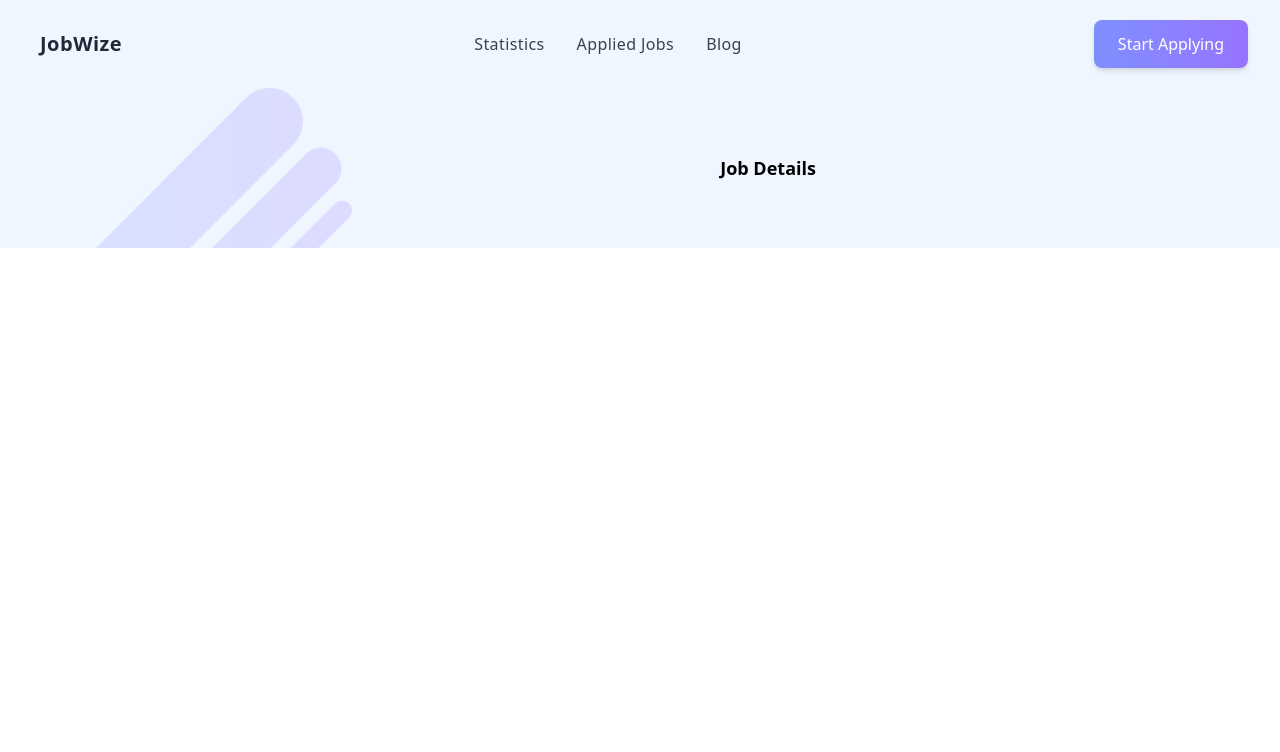
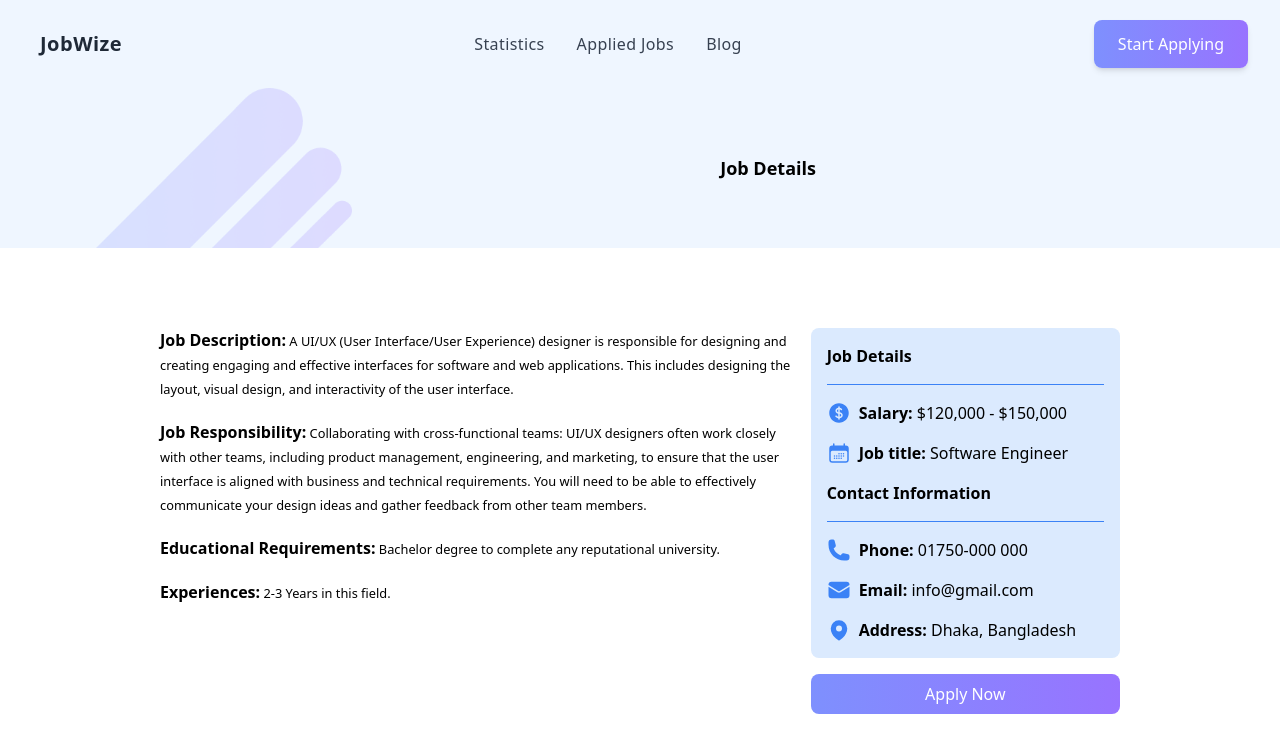
Before and after one commit to mhemon/JobWize, a React (Vite) app: page /job-details/1 in a window 1280 px wide. Shown: the top 752 px of the page. Built offline with nearby package versions, Linux system fonts and the light colour scheme.

Commit message:
job details content added

```diff
--- a/src/components/JobDetails/JobDetails.jsx
+++ b/src/components/JobDetails/JobDetails.jsx
@@ -1,6 +1,7 @@
 import React, { useEffect, useState } from 'react';
 import { useLoaderData, useParams } from 'react-router-dom';
 import headerImg from '../../assets/All Images/Vector.png'
+import { MapPinIcon, CurrencyDollarIcon, CalendarDaysIcon, PhoneIcon, EnvelopeIcon } from '@heroicons/react/24/solid'
 
 const JobDetails = () => {
     const data = useLoaderData()
@@ -18,7 +19,68 @@ const JobDetails = () => {
                 </div>
             </div>
 
+            <div className='w-3/4 mx-auto'>
+                <div class="grid grid-cols-3 gap-4">
+                    <div class="col-span-2 pt-20">
+                        {/* Job description */}
+                        <p><span className='font-bold'>Job Description:</span><small> A UI/UX (User Interface/User Experience) designer is responsible for designing and creating engaging and effective interfaces for software and web applications. This includes designing the layout, visual design, and interactivity of the user interface.</small></p>
+                        {/* Job responsibility */}
+                        <p className='pt-5'><span className='font-bold'>Job Responsibility:</span><small> Collaborating with cross-functional teams: UI/UX designers often work closely with other teams, including product management, engineering, and marketing, to ensure that the user interface is aligned with business and technical requirements. You will need to be able to effectively communicate your design ideas and gather feedback from other team members.</small></p>
+                        {/* Educational Requirements */}
+                        <p className='pt-5'><span className='font-bold'>Educational Requirements:</span><small> Bachelor degree to complete any reputational university.</small></p>
+                        {/*Experiences Requirements */}
+                        <p className='pt-5'><span className='font-bold'>Experiences:</span><small> 2-3 Years in this field.</small></p>
+                    </div>
+                    {/* sidebar section */}
+                    <div class="col-span-1 pt-20">
 
+                        {/* sidebar main container */}
+                        <div className='bg-blue-100 px-4 pt-4 rounded-lg'>
+                            <h3 className='font-bold pb-4'>Job Details</h3>
+                            <div className='border-b border-blue-500'></div>
+
+                            {/* salary */}
+                            <div className='flex gap-2 py-4'>
+                                <CurrencyDollarIcon className='h-6 text-blue-500' />
+                                <p><span className='font-bold'>Salary:</span> {salary}</p>
+                            </div>
+
+                            {/* job title */}
+                            <div className='flex gap-2 pb-4'>
+                                <CalendarDaysIcon className='h-6 text-blue-500' />
+                                <p><span className='font-bold'>Job title:</span> {vacancyName}</p>
+                            </div>
+
+                            {/* job details */}
+                            <h3 className='font-bold pb-4'>Contact Information</h3>
+                            <div className='border-b border-blue-500'></div>
+
+                            {/* phone */}
+                            <div className='flex gap-2 py-4'>
+                                <PhoneIcon className='h-6 text-blue-500' />
+                                <p><span className='font-bold'>Phone:</span> 01750-000 000</p>
+                            </div>
+
+                            {/* email */}
+                            <div className='flex gap-2 pb-4'>
+                                <EnvelopeIcon className='h-6 text-blue-500' />
+                                <p><span className='font-bold'>Email:</span> info@gmail.com</p>
+                            </div>
+
+                            {/* address */}
+                            <div className='flex gap-2 pb-4'>
+                                <MapPinIcon className='h-6 text-blue-500' />
+                                <p><span className='font-bold'>Address:</span> Dhaka, Bangladesh</p>
+                            </div>
+
+                        </div>
+                        {/* apply now btn */}
+                        <div className='my-4 text-center'>
+                            <button className='apply-btn'>Apply Now</button>
+                        </div>
+                    </div>
+                </div>
+            </div>
 
         </div>
     );
--- a/src/index.css
+++ b/src/index.css
@@ -42,6 +42,10 @@
     @apply inline-flex items-center h-10 px-4 mb-3 font-medium text-white transition duration-200 rounded   md:mb-0;
     @apply btn-gradient;
   }
+  .apply-btn {
+    @apply h-10 w-full mb-3 font-medium text-white transition duration-200 rounded md:mb-0;
+    @apply btn-gradient;
+  }
 
 .title-common {
   @apply font-bold text-black text-3xl
```
